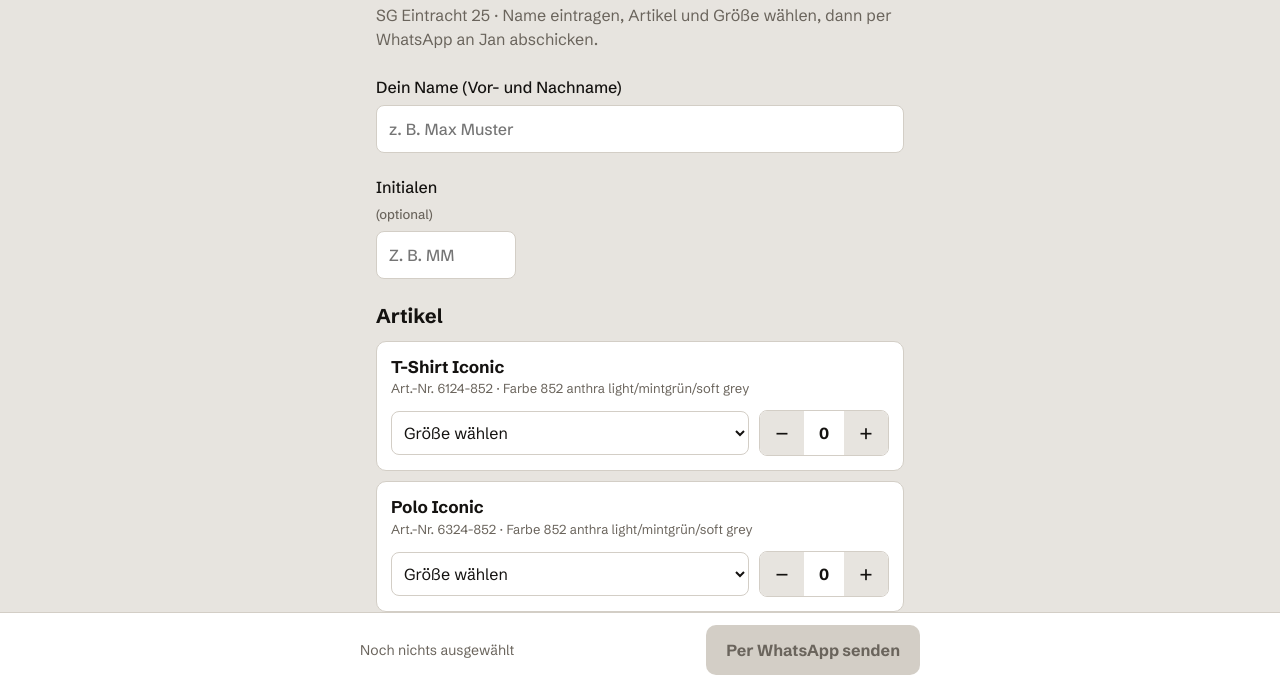
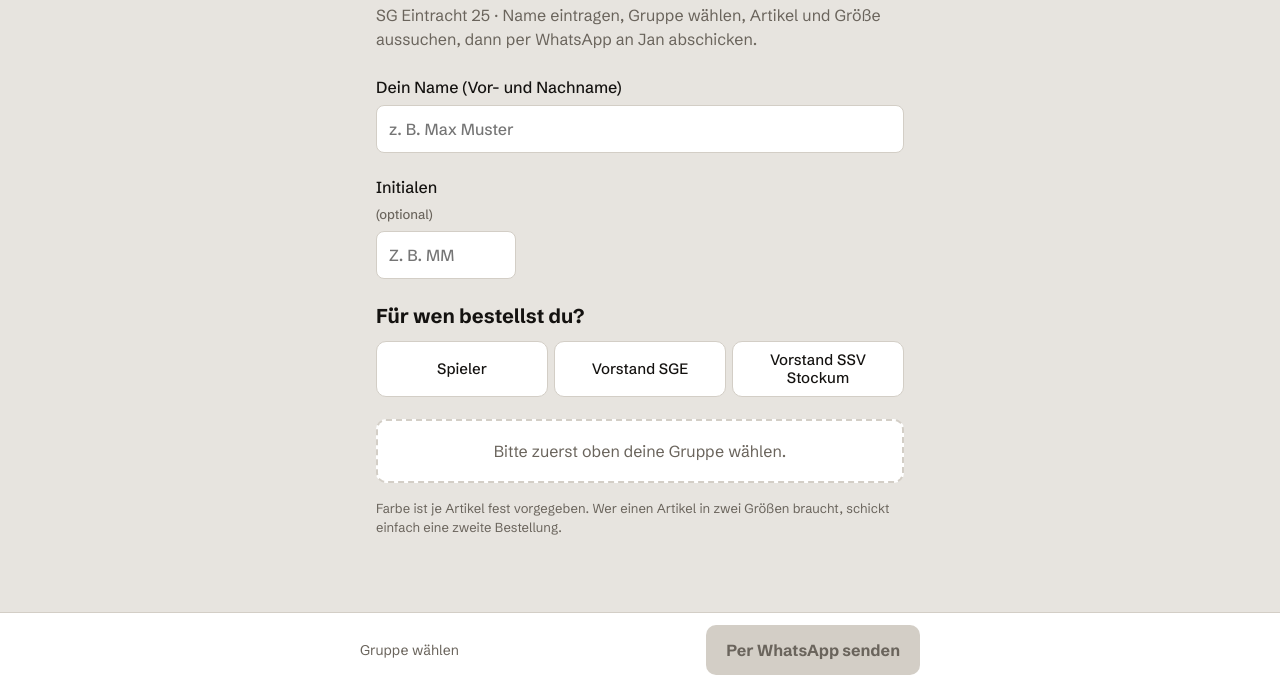
Before and after one commit to SG-Eintracht-25/sge-bestellung, a plain HTML site: page index.html in a window 1280 px wide. Shown: the part 113-798 px from the top of the page. Drawn offline with Linux system fonts and the light colour scheme.

Commit message:
Gruppen-Reiter: Spieler, Vorstand SGE, Vorstand SSV Stockum
Co-Authored-By: Claude Opus 5.5 <noreply@anthropic.com>
Claude-Session: https://claude.ai/code/session_01GNJdMwTk5gwXBjhn3PUFch

```diff
--- a/index.html
+++ b/index.html
@@ -41,12 +41,16 @@ h2{font-size:20px;margin:0 0 10px}
 .err{color:var(--acc);font-size:14px;margin:-14px 0 18px;display:none}
 .done{display:none;background:var(--accs);border-radius:10px;padding:14px;margin-top:16px;font-size:15px}
 .note{font-size:13px;color:var(--mute)}
+.tabs{display:grid;grid-template-columns:repeat(3,minmax(0,1fr));gap:6px;margin-bottom:22px}
+.tabs button{min-height:56px;border:1px solid var(--line);background:var(--card);border-radius:10px;font-weight:500;font-size:15px;line-height:1.2;padding:6px;cursor:pointer;color:var(--ink)}
+.tabs button[aria-selected=true]{background:var(--ink);color:var(--bg);border-color:var(--ink);font-weight:700}
+.hint{color:var(--mute);background:var(--card);border:2px dashed var(--line);border-radius:10px;padding:18px;text-align:center}
 </style>
 </head>
 <body>
 <main>
   <h1>Teamausstattung bestellen</h1>
-  <p class="intro">SG Eintracht 25 · Name eintragen, Artikel und Größe wählen, dann per WhatsApp an Jan abschicken.</p>
+  <p class="intro">SG Eintracht 25 · Name eintragen, Gruppe wählen, Artikel und Größe aussuchen, dann per WhatsApp an Jan abschicken.</p>
 
   <label class="f">Dein Name (Vor- und Nachname)
     <input type="text" id="name" autocomplete="name" placeholder="z. B. Max Muster">
@@ -57,8 +61,14 @@ h2{font-size:20px;margin:0 0 10px}
     <input type="text" id="ini" maxlength="4" autocapitalize="characters" autocomplete="off" placeholder="z. B. MM" style="text-transform:uppercase;max-width:140px">
   </label>
 
-  <h2>Artikel</h2>
-  <div id="list"></div>
+  <h2>Für wen bestellst du?</h2>
+  <div class="tabs" role="tablist" id="tabs">
+    <button role="tab" data-g="spieler" aria-selected="false">Spieler</button>
+    <button role="tab" data-g="sge" aria-selected="false">Vorstand SGE</button>
+    <button role="tab" data-g="ssv" aria-selected="false">Vorstand SSV Stockum</button>
+  </div>
+  <h2 id="artH" hidden>Artikel</h2>
+  <div id="list"><p class="hint">Bitte zuerst oben deine Gruppe wählen.</p></div>
   <p class="note">Farbe ist je Artikel fest vorgegeben. Wer einen Artikel in zwei Größen braucht, schickt einfach eine zweite Bestellung.</p>
   <div class="done" id="done">WhatsApp sollte sich jetzt mit deiner Bestellung geöffnet haben – dort nur noch auf <b>Senden</b> tippen. Falls nicht: Nachricht an +49 160 95129791.</div>
 </main>
@@ -70,18 +80,21 @@ h2{font-size:20px;margin:0 0 10px}
 
 <script>{
 const PHONE='4916095129791';
+const SZ=['S','M','L','XL','XXL','3XL','4XL'];
 const ARTICLES=[
-  {nr:'6124-852',name:'T-Shirt Iconic',color:'852 anthra light/mintgrün/soft grey',sizes:['S','M','L','XL','XXL','3XL','4XL','164']},
-  {nr:'6324-852',name:'Polo Iconic',color:'852 anthra light/mintgrün/soft grey',sizes:['S','M','L','XL','XXL','3XL','4XL']},
-  {nr:'9324-852',name:'Polyesterjacke Iconic',color:'852 anthra light/mintgrün/soft grey',sizes:['S','M','L','XL','XXL','3XL','4XL']},
-  {nr:'9223-820',name:'Polyesterhose Power',color:'820',sizes:['S','M','L','XL','XXL','3XL','4XL']},
-  {nr:'6722-808',name:'Kapuzensweat Performance – Vorstand SSV',color:'808',sizes:['S','M','L','XL','XXL','3XL','4XL']}
+  {nr:'6124-852',name:'T-Shirt Iconic',color:'852 anthra light/mintgrün/soft grey',sizes:[...SZ,'164'],g:['spieler','sge']},
+  {nr:'6324-852',name:'Polo Iconic',color:'852 anthra light/mintgrün/soft grey',sizes:SZ,g:['sge']},
+  {nr:'9324-852',name:'Polyesterjacke Iconic',color:'852 anthra light/mintgrün/soft grey',sizes:SZ,g:['spieler']},
+  {nr:'9223-820',name:'Polyesterhose Power',color:'820',sizes:SZ,g:['spieler']},
+  {nr:'6324-808',name:'Polo Iconic',color:'808',sizes:SZ,g:['ssv']},
+  {nr:'6722-808',name:'Kapuzensweat Performance',color:'808',sizes:SZ,g:['ssv']}
 ];
+let group='';
 const $=s=>document.querySelector(s);
 const esc=s=>String(s).replace(/[&<>"']/g,c=>({'&':'&amp;','<':'&lt;','>':'&gt;','"':'&quot;',"'":'&#39;'}[c]));
 const st=ARTICLES.map(()=>({qty:0,size:''}));
-
-$('#list').innerHTML=ARTICLES.map((a,i)=>`
+const GN={spieler:'Spieler',sge:'Vorstand SGE',ssv:'Vorstand SSV Stockum'};
+function draw(){$('#artH').hidden=!group;$('#list').innerHTML=!group?'<p class="hint">Bitte zuerst oben deine Gruppe wählen.</p>':ARTICLES.map((a,i)=>!a.g.includes(group)?'':`
   <div class="card" id="c${i}">
     <h3>${esc(a.name)}</h3>
     <p class="meta">Art.-Nr. ${esc(a.nr)} · Farbe ${esc(a.color)}</p>
@@ -89,23 +102,26 @@ $('#list').innerHTML=ARTICLES.map((a,i)=>`
       <select data-i="${i}" aria-label="Größe für ${esc(a.name)}"><option value="">Größe wählen</option>${a.sizes.map(s=>`<option>${s}</option>`).join('')}</select>
       <div class="step"><button type="button" data-d="-1" data-i="${i}" aria-label="weniger">−</button><output id="q${i}">0</output><button type="button" data-d="1" data-i="${i}" aria-label="mehr">+</button></div>
     </div>
-  </div>`).join('');
+  </div>`).join('');}
+document.querySelectorAll('[data-g]').forEach(b=>b.onclick=()=>{group=b.dataset.g;
+  document.querySelectorAll('[data-g]').forEach(x=>x.setAttribute('aria-selected',x===b));
+  st.forEach(x=>{x.qty=0;x.size=''});draw();update()});
 
 document.addEventListener('change',e=>{if(e.target.dataset.i!==undefined){const i=+e.target.dataset.i;st[i].size=e.target.value;if(st[i].size&&!st[i].qty)st[i].qty=1;update()}});
 document.addEventListener('click',e=>{const b=e.target.closest('[data-d]');if(!b)return;const i=+b.dataset.i;st[i].qty=Math.max(0,Math.min(9,st[i].qty+ +b.dataset.d));update()});
 $('#name').addEventListener('input',()=>{$('#nameErr').style.display='none';update()});
 $('#ini').addEventListener('input',update);
 
-function picked(){return ARTICLES.map((a,i)=>({a,...st[i]})).filter(x=>x.qty>0)}
+function picked(){return ARTICLES.map((a,i)=>({a,...st[i]})).filter(x=>x.qty>0&&x.a.g.includes(group))}
 function clean(n){return n.replace(/[|#:]/g,' ').replace(/\s+/g,' ').trim()}
 function update(){
-  ARTICLES.forEach((a,i)=>{$('#q'+i).textContent=st[i].qty;$('#c'+i).classList.toggle('on',st[i].qty>0)});
+  ARTICLES.forEach((a,i)=>{const q=$('#q'+i);if(!q)return;q.textContent=st[i].qty;$('#c'+i).classList.toggle('on',st[i].qty>0)});
   const p=picked(),missing=p.filter(x=>!x.size),n=p.reduce((s,x)=>s+x.qty,0),name=clean($('#name').value),ini=clean($('#ini').value).replace(/\s/g,'').toUpperCase().slice(0,4);
-  $('#sum').innerHTML=!p.length?'Noch nichts ausgewählt':missing.length?`<b>Größe fehlt</b>bei ${esc(missing.map(x=>x.a.name).join(', '))}`:`<b>${n} ${n===1?'Teil':'Teile'}</b>${p.length} ${p.length===1?'Artikel':'Artikel'}`;
+  $('#sum').innerHTML=!group?'Gruppe wählen':!p.length?'Noch nichts ausgewählt':missing.length?`<b>Größe fehlt</b>bei ${esc(missing.map(x=>x.a.name).join(', '))}`:`<b>${n} ${n===1?'Teil':'Teile'}</b>${p.length} ${p.length===1?'Artikel':'Artikel'}`;
   const ok=p.length&&!missing.length&&name.split(' ').length>=2;
   const send=$('#send');send.setAttribute('aria-disabled',ok?'false':'true');
   if(ok){
-    const txt=['Bestellung SG Eintracht 25','Name: '+name,...(ini?['Initialen: '+ini]:[]),...p.map(x=>`• ${x.qty}× ${x.a.name} – Größe ${x.size}`),'',`#SGE|${name}|`+(ini?`INI:${ini}|`:'')+p.map(x=>`${x.a.nr}:${x.size}:${x.qty}`).join('|')].join('\n');
+    const txt=['Bestellung SG Eintracht 25','Gruppe: '+GN[group],'Name: '+name,...(ini?['Initialen: '+ini]:[]),...p.map(x=>`• ${x.qty}× ${x.a.name} – Größe ${x.size}`),'',`#SGE|${name}|GRP:${group}|`+(ini?`INI:${ini}|`:'')+p.map(x=>`${x.a.nr}:${x.size}:${x.qty}`).join('|')].join('\n');
     send.href=`https://wa.me/${PHONE}?text=${encodeURIComponent(txt)}`;
   }else send.href='#';
 }
```
